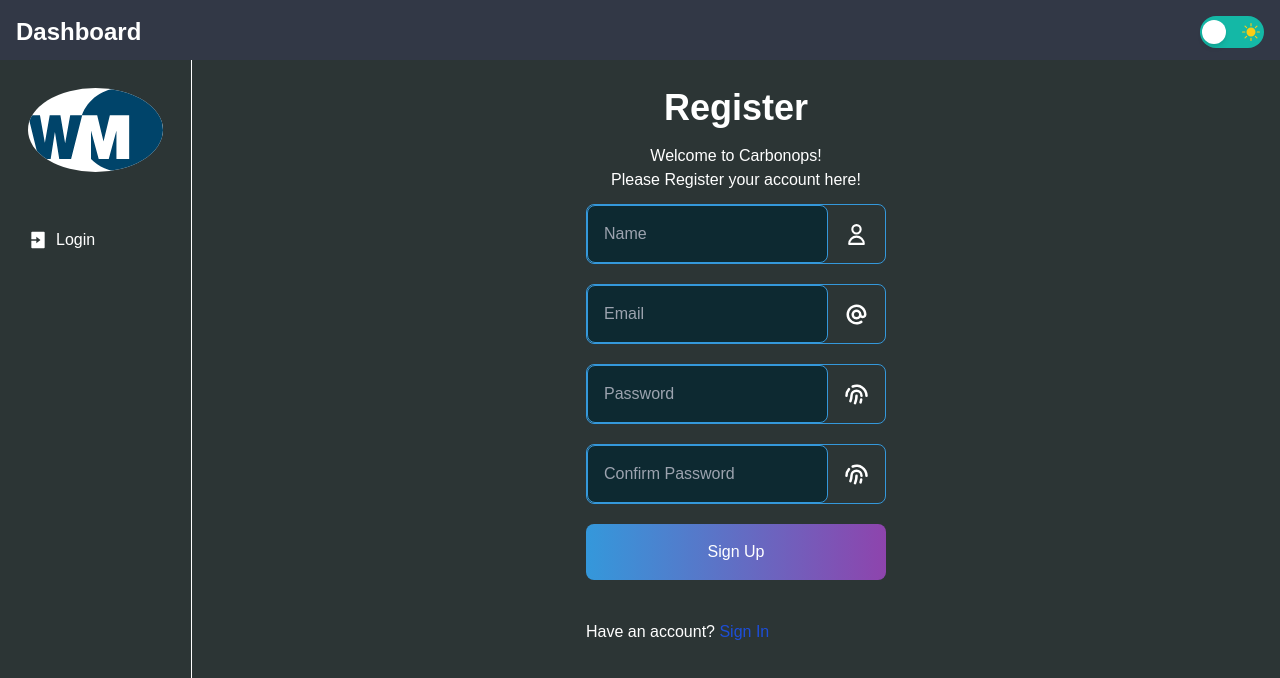
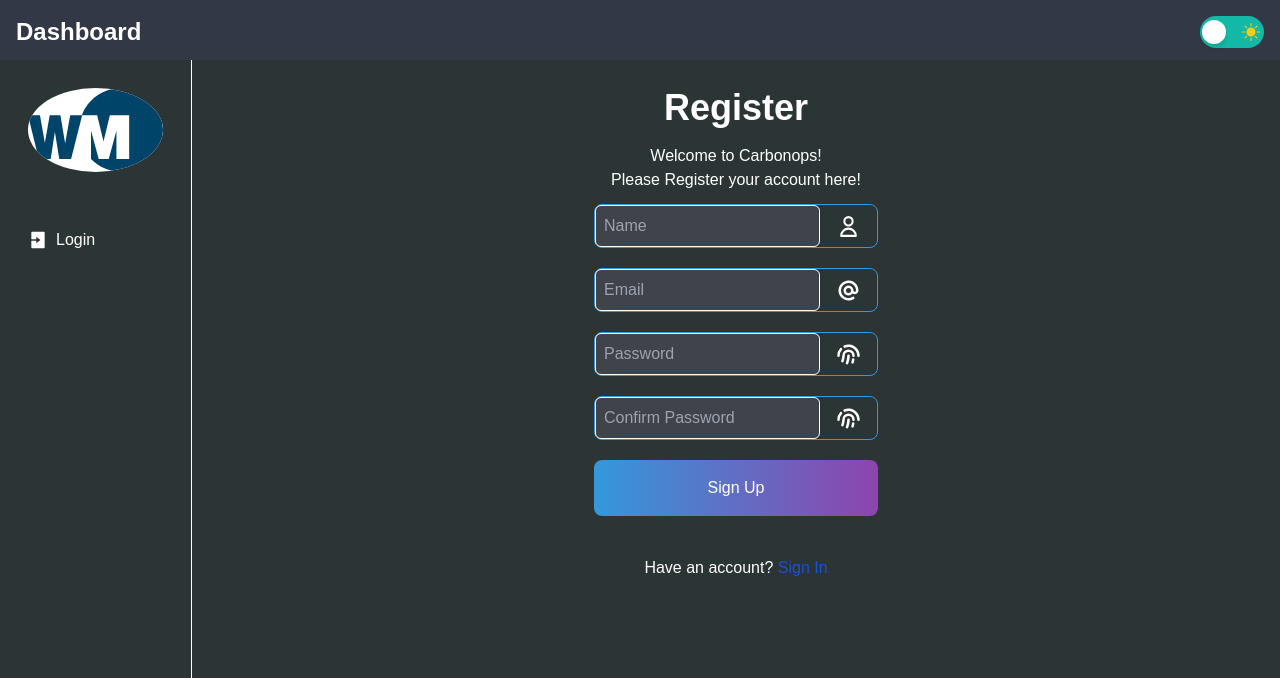
Before and after one commit to WebDevXpert/webserver-admin, a Next.js app: page /register in a window 1280 px wide. Shown: the top 678 px of the page. Built offline with nearby package versions, Linux system fonts and the light colour scheme; no server answers.

Commit message:
WEBSERVER-25 || set up the input fields colours

```diff
--- a/pages/login.js
+++ b/pages/login.js
@@ -92,12 +92,12 @@ export default function Login() {
                     </div>
                     <section className='w-3/3 mx-auto flex flex-col gap-10'>
                         <form className='dark:bg-dark dark:text-white flex flex-col gap-5' onSubmit={formik.handleSubmit}>
-                            <div className={`${styles.input_group} ${formik.errors.email && formik.touched.email ? 'border-rose-600' : ''}`}>
+                            <div className={`${styles.input_group} ${formik.errors.email && formik.touched.email ? 'border-rose-600 ' : ''}`}>
                                 <input
                                     type='email'
                                     name='email'
                                     placeholder='Email'
-                                    className={styles.input_text}
+                                    className='w-full p-2 border rounded-md focus:outline-none focus:border-blue-500 dark:bg-light-gray dark:text-white'
                                     {...formik.getFieldProps('email')}
                                 />
                                 <span className='icon flex items-center px-4'>
@@ -115,7 +115,8 @@ export default function Login() {
                                     type={`${show ? 'text' : 'password'}`}
                                     name='password'
                                     placeholder='password'
-                                    className={styles.input_text}
+                                    className='w-full p-2 border rounded-md focus:outline-none focus:border-blue-500 dark:bg-light-gray dark:text-white'
+
                                     {...formik.getFieldProps('password')}
                                 />
                                 <span className='icon flex items-center px-4' onClick={() => setShow(!show)}>
--- a/pages/register.js
+++ b/pages/register.js
@@ -110,7 +110,8 @@ export default function Register() {
                                     type='text'
                                     name='name'
                                     placeholder='Name'
-                                    className={styles.input_text}
+                                    className='w-full p-2 border rounded-md focus:outline-none focus:border-blue-500 dark:bg-light-gray dark:text-white'
+
                                     {...formik.getFieldProps('name')}
                                 />
                                 <span className='icon flex items-center px-4'>
@@ -125,9 +126,10 @@ export default function Register() {
                             <div className={`${styles.input_group} ${formik.errors.email && formik.touched.email ? 'border-rose-600' : ''}`}>
                                 <input
                                     type='email'
-                                    name='email'
+                                    name='emailjj'
                                     placeholder='Email'
-                                    className={styles.input_text}
+                                    className='w-full p-2 border rounded-md focus:outline-none focus:border-blue-500 dark:bg-light-gray dark:text-white'
+
                                     {...formik.getFieldProps('email')}
                                 />
                                 <span className='icon flex items-center px-4'>
@@ -144,7 +146,8 @@ export default function Register() {
                                     type={`${show.password ? 'text' : 'password'}`}
                                     name='password'
                                     placeholder='Password'
-                                    className={styles.input_text}
+                                    className='w-full p-2 border rounded-md focus:outline-none focus:border-blue-500 dark:bg-light-gray dark:text-white'
+
                                     {...formik.getFieldProps('password')}
                                 />
                                 <span className='icon flex items-center px-4' onClick={() => setShow({ ...show, password: !show.password })}>
@@ -161,7 +164,8 @@ export default function Register() {
                                     type={`${show.cpassword ? 'text' : 'password'}`}
                                     name='cpassword'
                                     placeholder='Confirm Password'
-                                    className={styles.input_text}
+                                    className='w-full p-2 border rounded-md focus:outline-none focus:border-blue-500 dark:bg-light-gray dark:text-white'
+
                                     {...formik.getFieldProps('cpassword')}
                                 />
                                 <span className='icon flex items-center px-4' onClick={() => setShow({ ...show, cpassword: !show.cpassword })}>
@@ -181,7 +185,7 @@ export default function Register() {
                             </div>
                         </form>
 
-                        <p className='text-left text-gray-400 '>
+                        <p className='text-center text-gray-400 '>
                             Have an account? <Link href='/login' className='text-blue-700'>
                                 Sign In
                             </Link>
--- a/styles/Form.module.css
+++ b/styles/Form.module.css
@@ -7,20 +7,18 @@
 }
 
 /* Styling for text input */
-.input_text {
+/* .input_text {
     width: 100%;
     padding: 1rem;
     border: 1px solid #3498db;
     border-radius: 0.5rem;
+    background-color: #d0d1e6;
     background-color: #0d2931;
     outline: none;
     transition: border-color 0.3s ease, color 0.3s ease;
-}
+} */
 
-.input_text:focus {
-    border: 1px solid #8e44ad;
-    color: #d0d1e6;
-}
+
 
 /* Styling for primary button */
 .button {
```
